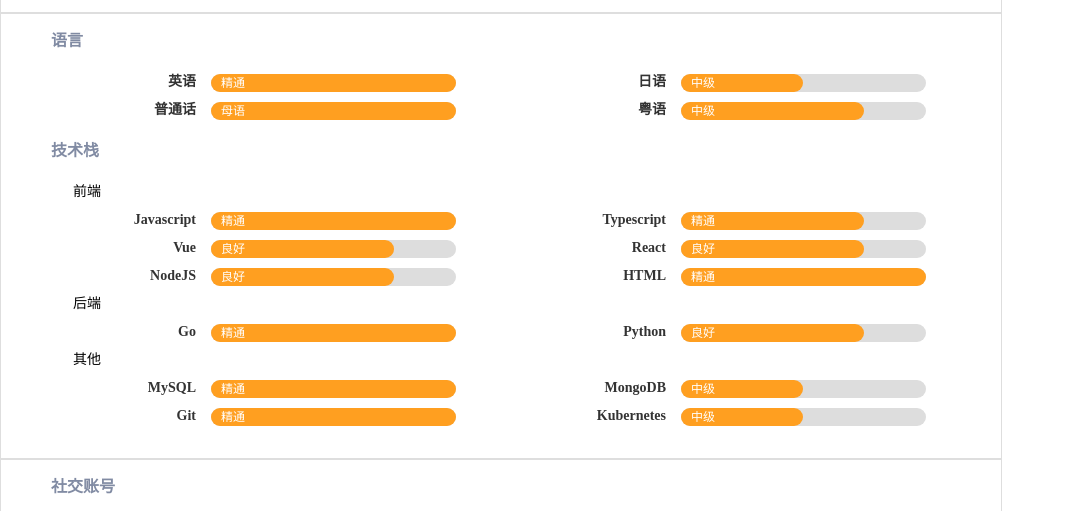
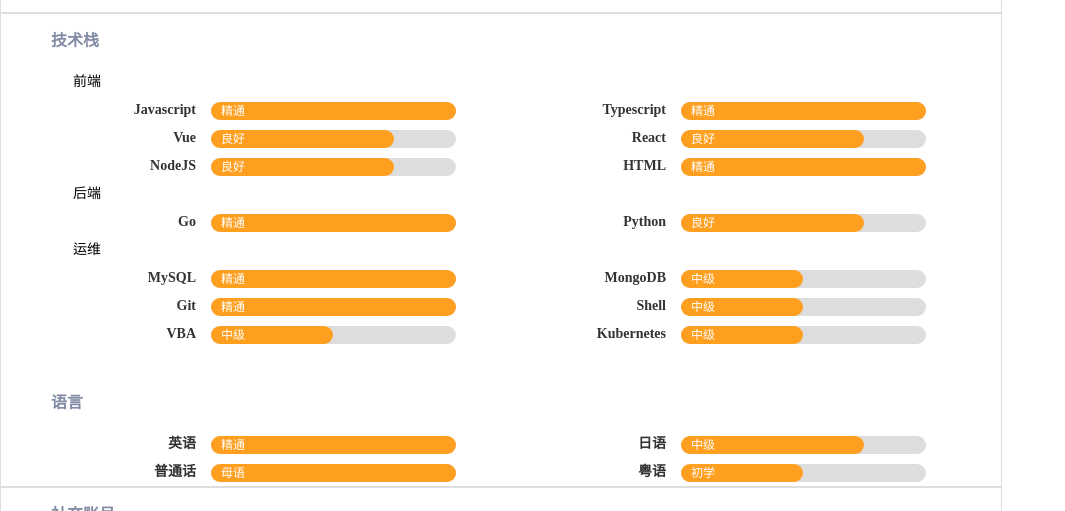
Before and after one commit to conbanwa/cv, a plain HTML site: page docs/zh/education.html in a window 1280 px wide. Shown: the part 256-767 px from the top of the page, without its empty margins (0-1065 px from the left). Drawn offline with Linux system fonts and the light colour scheme.

Commit message:
add vba and shell

```diff
--- a/docs/common.js
+++ b/docs/common.js
@@ -172,7 +172,7 @@ const works = [
 ];
 $(document).ready(() => {
   let ifrs = ['personal', 'open', 'education']
-  let ifrHeights = [1390, 1560, 770]
+  let ifrHeights = [1390, 1560, 870]
   ifrs.forEach((ifr, i) => {
     $('iframe.' + ifr).attr({
       align: 'center',
--- a/docs/zh/common.js
+++ b/docs/zh/common.js
@@ -151,7 +151,7 @@ const works = [
 ];
 $(document).ready(() => {
   let ifrs = ['personal', 'open', 'education']
-  let ifrHeights = [970, 1275, 770]
+  let ifrHeights = [970, 1275, 870]
   ifrs.forEach((ifr, i) => {
     $('iframe.' + ifr).attr({
       align: 'center',
--- a/docs/zh/education.html
+++ b/docs/zh/education.html
@@ -88,87 +88,6 @@
 <table cellspacing="0" cellpadding="0" border="0" class="box column">
   <tbody>
     <tr>
-      <td class="plate1">语言</td>
-    </tr>
-    <tr>
-      <td class="tbb">
-        <!--language-->
-        <table cellspacing="0" cellpadding="0" border="0">
-          <tbody>
-            <tr>
-              <td class="tb2 cell" valign="top">
-                <table cellspacing="0" cellpadding="0" border="0">
-                  <tbody>
-                    <tr>
-                      <td class="skill">
-                        <strong class="txt3">英语</strong>
-                      </td>
-                      <td valign="top">
-                        <span class="skbg">
-                          <span class="skco">精通</span>
-                        </span>
-                      </td>
-                    </tr>
-                  </tbody>
-                </table>
-              </td>
-              <td class="tb2 cell half" valign="top">
-                <table cellspacing="0" cellpadding="0" border="0">
-                  <tbody>
-                    <tr>
-                      <td class="skill">
-                        <strong class="txt3">日语</strong>
-                      </td>
-                      <td valign="top">
-                        <span class="skbg">
-                          <span class="skco">中级</span>
-                        </span>
-                      </td>
-                    </tr>
-                  </tbody>
-                </table>
-              </td>
-            </tr>
-            <tr>
-              <td class="tb2 cell" valign="top">
-                <table cellspacing="0" cellpadding="0" border="0">
-                  <tbody>
-                    <tr>
-                      <td class="skill">
-                        <strong class="txt3">普通话</strong>
-                      </td>
-                      <td valign="top">
-                        <span class="skbg">
-                          <span class="skco">母语</span>
-                        </span>
-                      </td>
-                    </tr>
-                  </tbody>
-                </table>
-              </td>
-              <td class="tb2 cell good" valign="top">
-                <table cellspacing="0" cellpadding="0" border="0">
-                  <tbody>
-                    <tr>
-                      <td class="skill">
-                        <strong class="txt3">粤语</strong>
-                      </td>
-                      <td valign="top">
-                        <span class="skbg">
-                          <span class="skco">中级</span>
-                        </span>
-                      </td>
-                    </tr>
-                  </tbody>
-                </table>
-              </td>
-            </tr>
-          </tbody>
-        </table>
-        <!--Training experience-->
-      </td>
-    </tr>
-    <tr>
       <td class="plate1">技术栈</td>
     </tr>
     <tr>
@@ -193,7 +112,7 @@
                   </tbody>
                 </table>
               </td>
-              <td class="tb2 cell good" valign="top">
+              <td class="tb2 cell" valign="top">
                 <table cellspacing="0" cellpadding="0" border="0">
                   <tbody>
                     <tr>
@@ -319,7 +238,7 @@
             </tr>
           </tbody>
         </table>
-        &emsp;&emsp;&emsp;其他
+        &emsp;&emsp;&emsp;运维
         <table cellspacing="0" cellpadding="0" border="0">
           <tbody>
             <tr>
@@ -378,6 +297,40 @@
                   <tbody>
                     <tr>
                       <td class="skill">
+                        <strong class="txt3">Shell</strong>
+                      </td>
+                      <td valign="top">
+                        <span class="skbg">
+                          <span class="skco">中级</span>
+                        </span>
+                      </td>
+                    </tr>
+                  </tbody>
+                </table>
+              </td>
+            </tr>
+            <tr>
+              <td class="tb2 cell half" valign="top">
+                <table cellspacing="0" cellpadding="0" border="0">
+                  <tbody>
+                    <tr>
+                      <td class="skill">
+                        <strong class="txt3">VBA</strong>
+                      </td>
+                      <td valign="top">
+                        <span class="skbg">
+                          <span class="skco">中级</span>
+                        </span>
+                      </td>
+                    </tr>
+                  </tbody>
+                </table>
+              </td>
+              <td class="tb2 cell half" valign="top">
+                <table cellspacing="0" cellpadding="0" border="0">
+                  <tbody>
+                    <tr>
+                      <td class="skill">
                         <strong class="txt3">Kubernetes</strong>
                       </td>
                       <td valign="top">
@@ -415,6 +368,87 @@
             </tr>
           </tbody>
         </table>-->
+      </td>
+    </tr>
+    <tr>
+      <td class="plate1">语言</td>
+    </tr>
+    <tr>
+      <td class="tbb">
+        <!--language-->
+        <table cellspacing="0" cellpadding="0" border="0">
+          <tbody>
+            <tr>
+              <td class="tb2 cell" valign="top">
+                <table cellspacing="0" cellpadding="0" border="0">
+                  <tbody>
+                    <tr>
+                      <td class="skill">
+                        <strong class="txt3">英语</strong>
+                      </td>
+                      <td valign="top">
+                        <span class="skbg">
+                          <span class="skco">精通</span>
+                        </span>
+                      </td>
+                    </tr>
+                  </tbody>
+                </table>
+              </td>
+              <td class="tb2 cell good" valign="top">
+                <table cellspacing="0" cellpadding="0" border="0">
+                  <tbody>
+                    <tr>
+                      <td class="skill">
+                        <strong class="txt3">日语</strong>
+                      </td>
+                      <td valign="top">
+                        <span class="skbg">
+                          <span class="skco">中级</span>
+                        </span>
+                      </td>
+                    </tr>
+                  </tbody>
+                </table>
+              </td>
+            </tr>
+            <tr>
+              <td class="tb2 cell" valign="top">
+                <table cellspacing="0" cellpadding="0" border="0">
+                  <tbody>
+                    <tr>
+                      <td class="skill">
+                        <strong class="txt3">普通话</strong>
+                      </td>
+                      <td valign="top">
+                        <span class="skbg">
+                          <span class="skco">母语</span>
+                        </span>
+                      </td>
+                    </tr>
+                  </tbody>
+                </table>
+              </td>
+              <td class="tb2 cell half" valign="top">
+                <table cellspacing="0" cellpadding="0" border="0">
+                  <tbody>
+                    <tr>
+                      <td class="skill">
+                        <strong class="txt3">粤语</strong>
+                      </td>
+                      <td valign="top">
+                        <span class="skbg">
+                          <span class="skco">初学</span>
+                        </span>
+                      </td>
+                    </tr>
+                  </tbody>
+                </table>
+              </td>
+            </tr>
+          </tbody>
+        </table>
+        <!--Training experience-->
       </td>
     </tr>
   </tbody>
```
Also changed, not shown: docs/backend.html (+1 -1 lines), docs/education.html (+119 -85 lines), docs/index.html (+0 -1 lines), docs/zh/index.html (+0 -1 lines).
